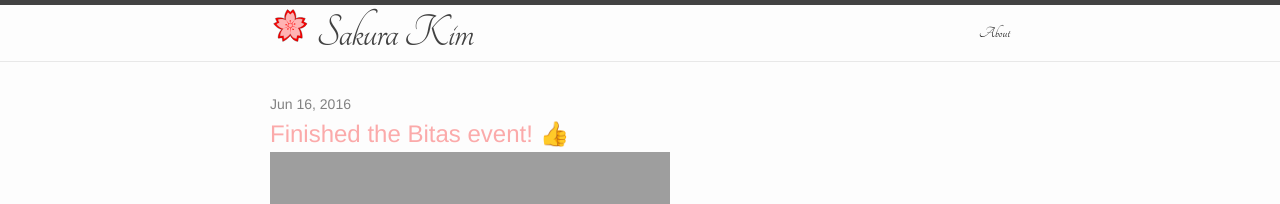
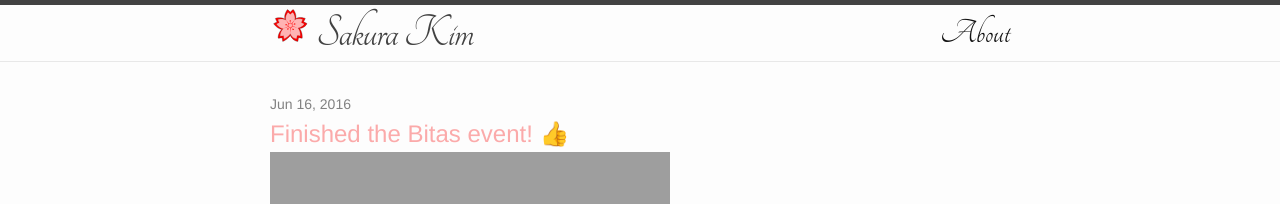
Before and after one commit to sakurakiminfo/sakurakiminfo.github.io, a Jekyll site: the page built from index.html, in a window 1280 px wide. Shown: the top 204 px of the page. Built offline with Jekyll 4.4.1, drawn with Linux system fonts in a browser that asks for light colours; emoji names are drawn with the system emoji font; the list of posts is cut into pages by our own code.

Commit message:
chaning menu font size

```diff
--- a/_sass/_layout.scss
+++ b/_sass/_layout.scss
@@ -27,6 +27,7 @@
 
 .site-nav {
     font-family: 'Tangerine', serif;
+    font-size: 36px;
     float: right;
     line-height: 56px;
 
```
